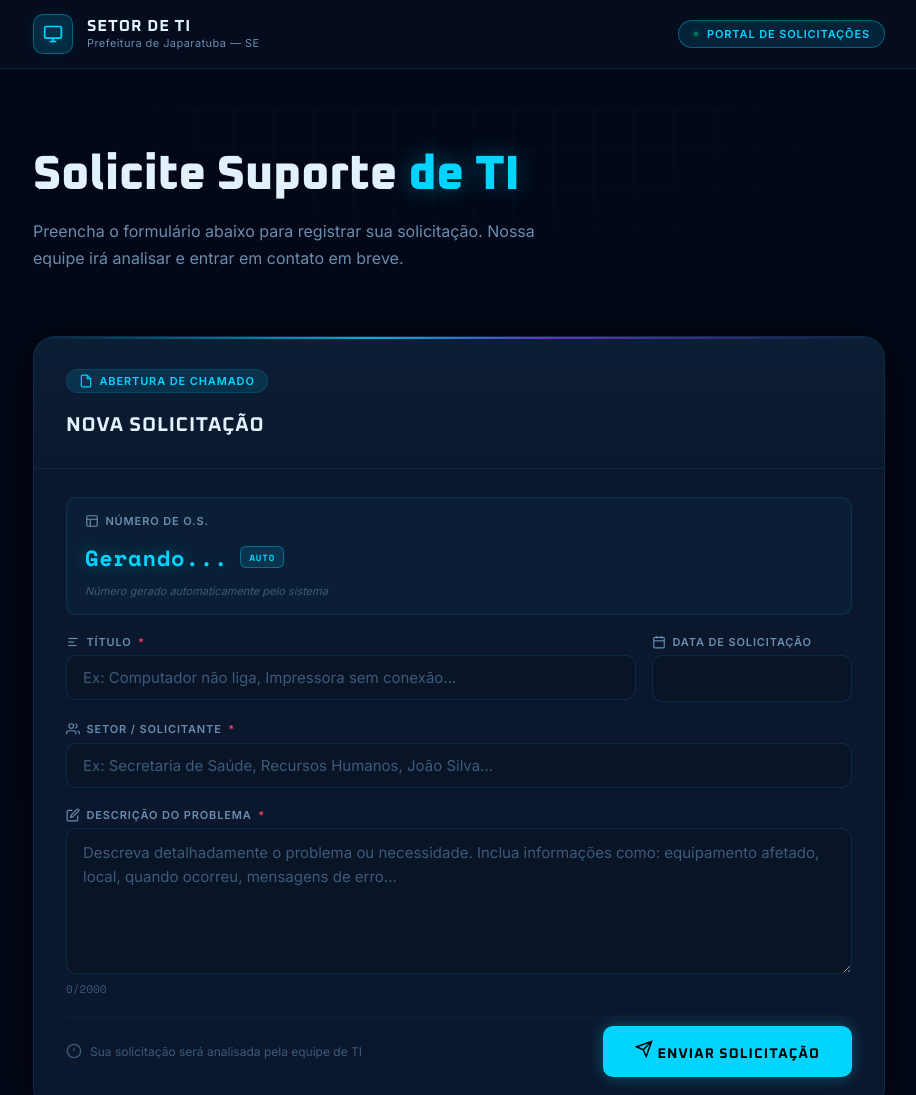
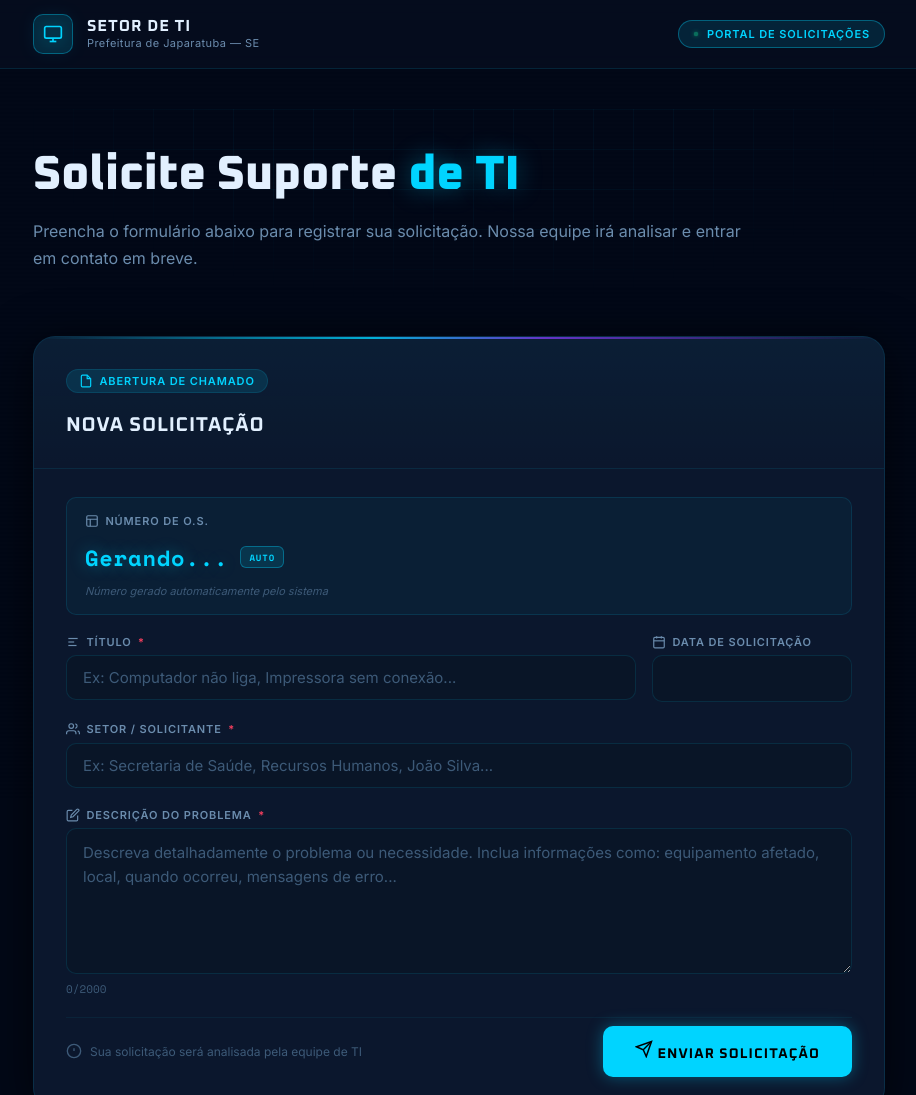
Before and after one commit to Firmo-2112/Ti_base_publico, a website: page index.html in a window 1280 px wide. Shown: the top 1095 px of the page, without its empty margins (181-1097 px from the left). Drawn offline with nearby package versions, Linux system fonts and the light colour scheme.

Commit message:
Update styles_pub.css

```diff
--- a/styles_pub.css
+++ b/styles_pub.css
@@ -244,7 +244,7 @@ body::after {
 .hero-desc {
     font-size: 1rem;
     color: var(--text-secondary);
-    max-width: 520px;
+    max-width: 720px;
     line-height: 1.7;
     animation: fadeUp 0.6s cubic-bezier(0.16,1,0.3,1) 0.3s both;
 }
```
